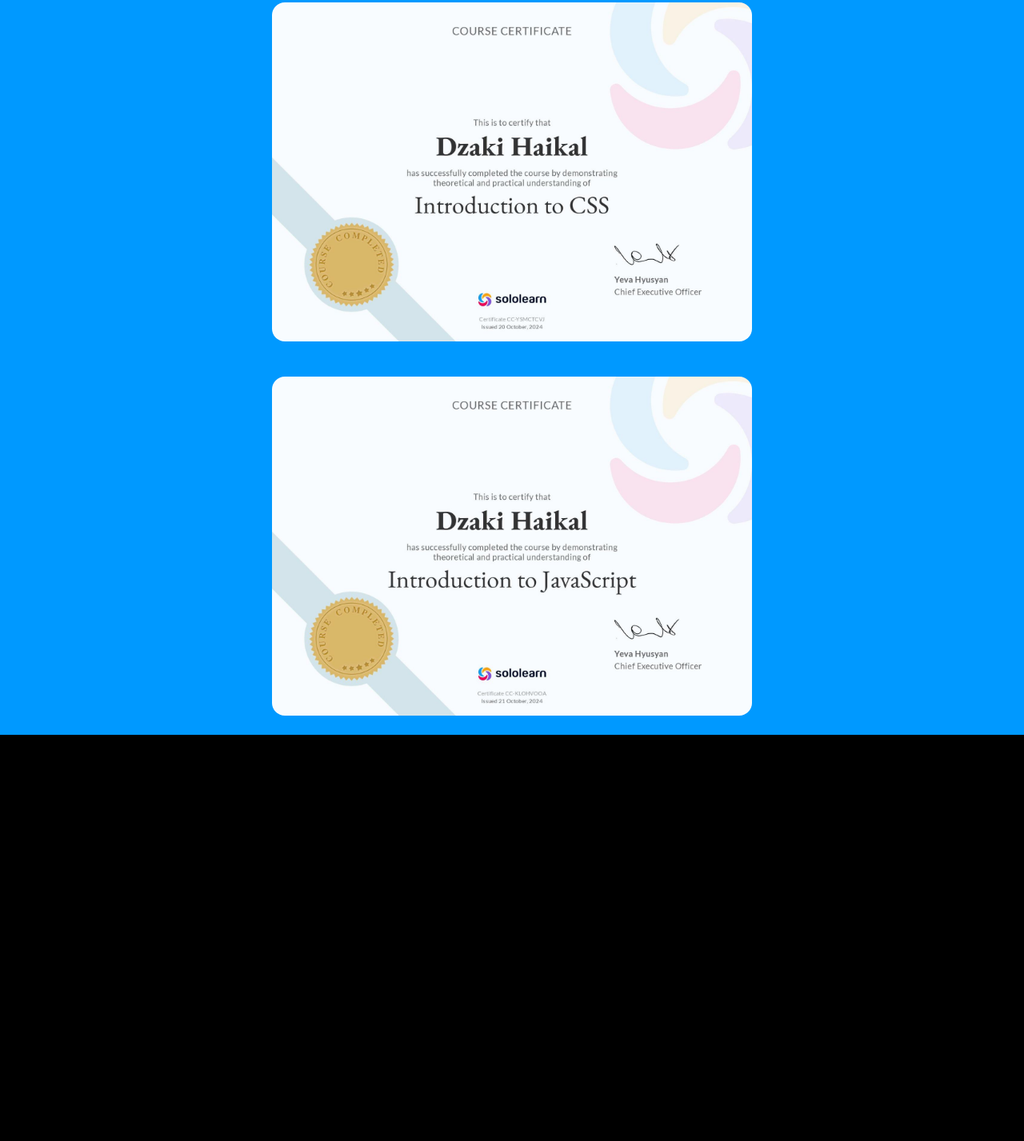
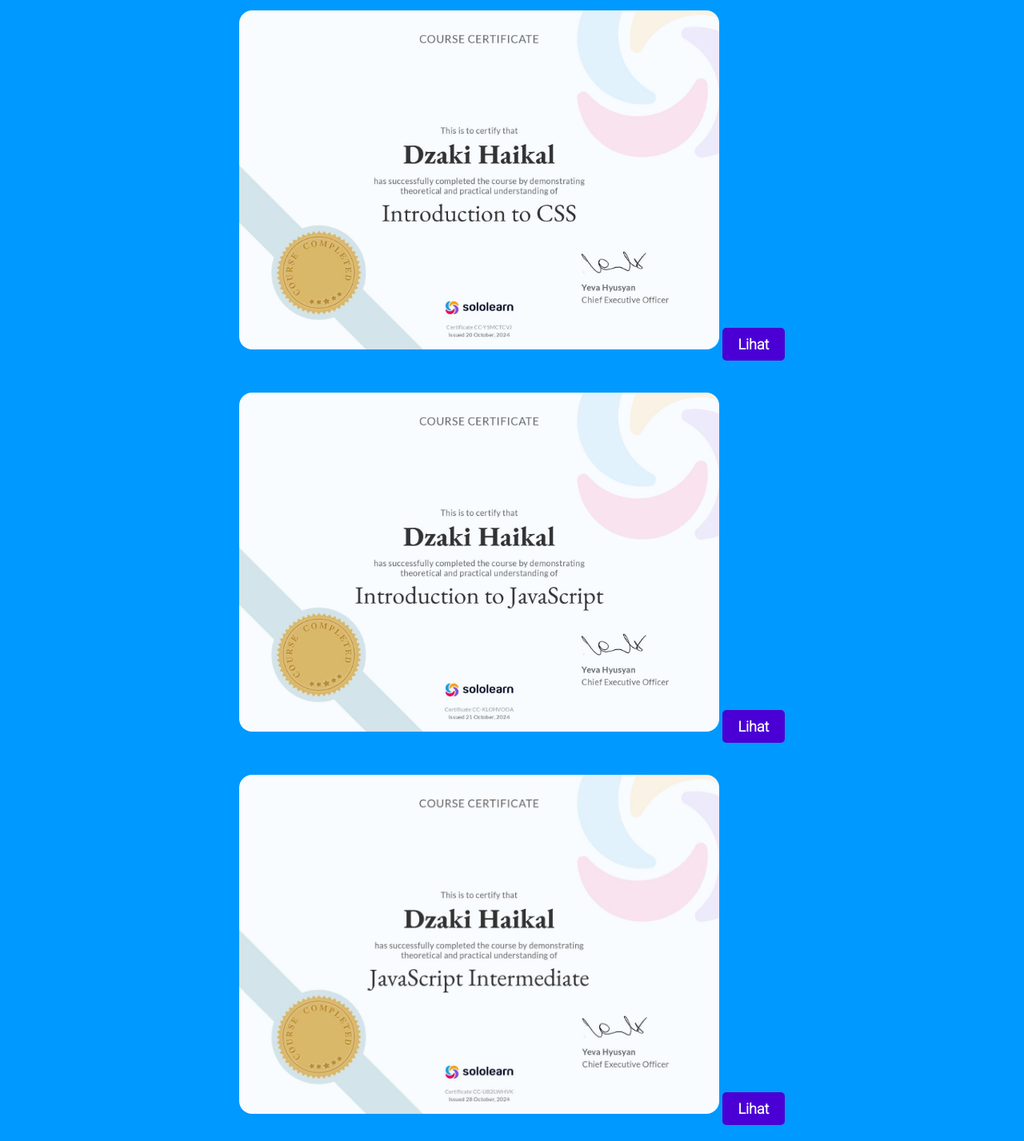
Before and after one commit to Dzaki-jek/Portofolio, a plain HTML site: page index.html in a window 1280 px wide. Shown: the part 4869-6296 px from the top of the page at 80% size. Before the commit the page ends 5788 px from the top, so only its background shows below. Drawn offline with Linux system fonts and the light colour scheme.

Commit message:
Update index.html

```diff
--- a/index.html
+++ b/index.html
@@ -107,12 +107,19 @@
 		    <h1 id="certificates">Certificates</h1>
 			<div class="certificate">
 				<img src="./img/serti html.jpeg" alt="HTML certificate">
+				<button class="btn" onclick="window.open('https://www.sololearn.com/certificates/CC-ISRITXI2')">Lihat</button>
 			</div>
 			<div class="certificate">
 				<img src="./img/serti css.jpeg" alt="CSS certificate">
+				<button class="btn" onclick="window.open('https://www.sololearn.com/certificates/CC-YSMCTCVJ')">Lihat</button>
 			</div>
 			<div class="certificate">
 				<img src="./img/serti JS.jpeg" alt="JavaScript certificate">
+				<button class="btn" onclick="window.open('https://www.sololearn.com/certificates/CC-KLOHVOOA')">Lihat</button>
+			</div>
+			<div class="certificate">
+				<img src="./img/serti Intermediate JS.jpeg" alt="Intermediate JavaScript certificate">
+				<button class="btn" onclick="window.open('https://www.sololearn.com/certificates/CC-UB2LWHVK')">Lihat</button>
 			</div>
 		</div>
 	</div>
```
